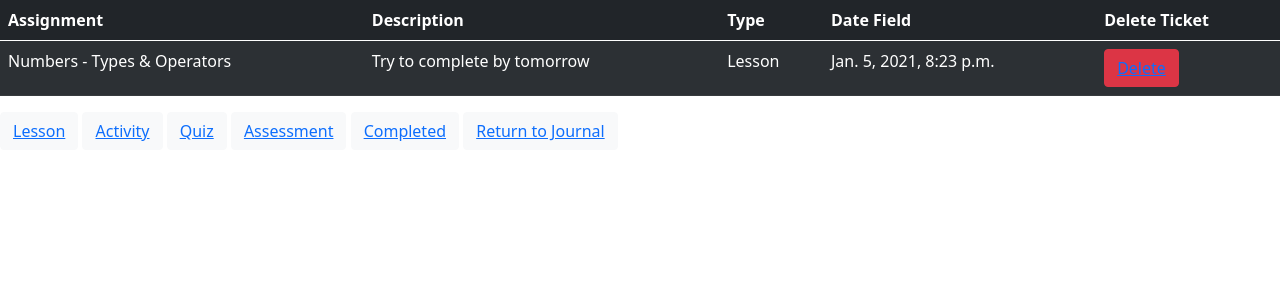
After one commit to tla111/bullet-journal-capstone, a Django app: page /assignment_detail/1/ in a window 1280 px wide. The commit adds this page. Shown: the top 300 px of the page. Run offline with Django 3.2, Linux system fonts and the light colour scheme; a user stored in the database is signed in; data comes from the database, SQL or seed files in the repository.

Commit message:
update assignment leads to assignment detail page

```diff
--- a/journalbox/urls.py
+++ b/journalbox/urls.py
@@ -14,11 +14,12 @@ Including another URLconf
 """
 from django.contrib import admin
 from django.urls import path, include
-from profile_journal.views import JournalPageView, AddAssignmentView
+from profile_journal.views import JournalPageView, AddAssignmentView, AssignmentDetailView
 
 urlpatterns = [
     path('auth/', include('authentication.urls')),
     path('journal/', JournalPageView.as_view(), name='journal'),
     path('add_assignment/', AddAssignmentView.as_view()),
+    path('assignment_detail/<int:assignment_id>/', AssignmentDetailView.as_view()),
     path('admin/', admin.site.urls),
 ]
--- a/profile_journal/views.py
+++ b/profile_journal/views.py
@@ -32,3 +32,17 @@ class AddAssignmentView(LoginRequiredMixin, View):
                         user_created=request.user,
                     )
         return HttpResponseRedirect(reverse('journal'))
+
+
+class AssignmentDetailView(LoginRequiredMixin, View):
+    def get(self, request, assignment_id):
+        assignment = Assignments.objects.get(id=assignment_id)
+        return render(request, 'assignment_detail.html', {'assignment': assignment})
+
+
+class LessonAssignmentView(LoginRequiredMixin, View):
+    def get(self, request, assignment_id):
+        assignment = Assignments.objects.get(id=assignment_id)
+        assignment.assignment_type = 'Lesson'
+        assignment.save()
+        return redirect(f'/assignment_detail/{assignment_id}')
--- /dev/null
+++ b/templates/assignment_detail.html
@@ -0,0 +1,74 @@
+{% comment %} {% load static %} {% endcomment %}
+
+<!DOCTYPE html>
+<html lang="en">
+  <head>
+    <!-- Required meta tags -->
+    <meta charset="utf-8" />
+    <meta name="viewport" content="width=device-width, initial-scale=1" />
+
+    <!-- Bootstrap CSS -->
+    <link
+      href="https://cdn.jsdelivr.net/npm/bootstrap@5.0.0-beta1/dist/css/bootstrap.min.css"
+      rel="stylesheet"
+      integrity="sha384-giJF6kkoqNQ00vy+HMDP7azOuL0xtbfIcaT9wjKHr8RbDVddVHyTfAAsrekwKmP1"
+      crossorigin="anonymous"
+    />
+
+    {% comment %} <link rel="stylesheet" href="{% static 'workout_detail.css' %}" /> {% endcomment %}
+
+    <title>Assignment</title>
+  </head>
+  <body>
+
+  <div class="tables_container">
+    <table class="table table-striped table-dark">
+    <thead class="thead-dark">
+      <tr>
+        <th scope="col">Assignment</th>
+        <th scope="col">Description</th>
+        <th scope="col">Type</th>
+        <th scope="col">Date Field</th>
+        <th scope="col">Delete Ticket</th>
+      </tr>
+    </thead>
+    <tbody>
+      <tr>
+          <td>{{assignment.title}}</td>
+          <td>{{assignment.description}}</td>
+          <td>{{assignment.assignment_type}}</td>
+          <td>{{assignment.date_filed}}</td>
+        <td>
+          <button class='btn btn-danger'>
+            <a href='/remove_assignment/{{assignment.id}}'>Delete</a>
+          </button>
+        </td>
+      </tr>
+    </tbody>
+    </table>
+  </div>
+
+  <div class="button_container">
+    <button class="btn btn-light">
+      <a href="/new_workout/{{assignment.id}}/">Lesson</a>
+    </button>
+    <button class="btn btn-light">
+      <a href="/in_progress_workout/{{assignment.id}}/">Activity</a>
+    </button>
+    <button class="btn btn-light">
+      <a href="/done_workout/{{assignment.id}}/">Quiz</a>
+    </button>
+    <button class="btn btn-light">
+      <a href="/invalid_workout/{{assignment.id}}/">Assessment</a>
+    </button>
+     <button class="btn btn-light">
+      <a href="/invalid_workout/{{assignment.id}}/">Completed</a>
+    </button>
+    <button class="btn btn-light">
+      <a href="/journal/">Return to Journal</a>
+    </button>
+  </div>
+
+
+  </body>
+</html>
--- a/templates/journal_profile.html
+++ b/templates/journal_profile.html
@@ -58,7 +58,7 @@
           <td>{{assignment.date_filed}}</td>
           <td>
             <button class="update_button">
-              <a href="">Update</a>
+              <a href="/assignment_detail/{{assignment.id}}/">Update</a>
             </button>
           </td>
         </tr>
@@ -74,7 +74,7 @@
           <td>{{assignment.date_filed}}</td>
           <td>
             <button class="update_button">
-              <a href="">Update</a>
+              <a href="/assignment_detail/{{assignment.id}}/">Update</a>
             </button>
           </td>
         </tr>
```
